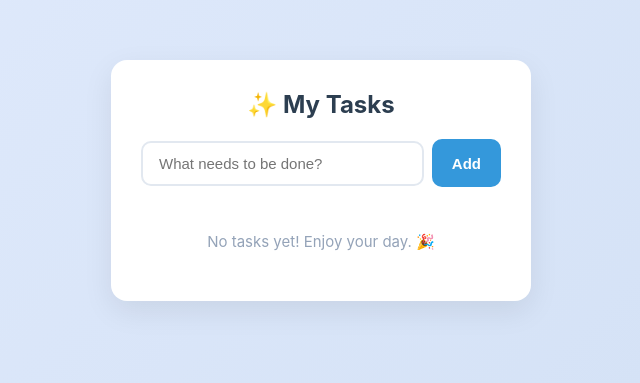
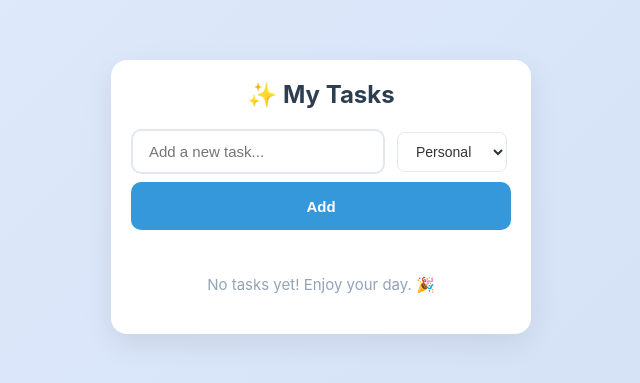
Before and after one commit to bikhizlit/To-do-List, a Django app: page / in a window 1280 px wide. Shown: the top 383 px of the page, without its empty margins (319-959 px from the left). Run offline with Django 5.2, Linux system fonts and the light colour scheme; data that the repository does not hold is empty.

Commit message:
deleted files

```diff
--- a/todolist/gunicorn_config.py
+++ b/todolist/gunicorn_config.py
@@ -1 +1 @@
-wsgi_app = "todolist.wsgi:application" # <-- Replace 'myproject' with your exact Django project folder name!
+wsgi_app = "todolist.wsgi:application"
--- a/todolist/todoapp/templates/todoapp/todo.html
+++ b/todolist/todoapp/templates/todoapp/todo.html
@@ -21,11 +21,12 @@
         }
         .container {
             background: #ffffff;
-            padding: 30px;
+            padding: 20px;
             border-radius: 16px;
             box-shadow: 0 10px 30px rgba(0, 0, 0, 0.08);
             width: 100%;
             max-width: 420px;
+
         }
         h2 {
             color: #2c3e50;
@@ -38,6 +39,8 @@
             display: flex;
             gap: 10px;
             margin-bottom: 25px;
+            margin-top: 12px;
+            align-items: center;
         }
         input[type="text"] {
             flex: 1;
@@ -146,7 +149,27 @@
             gap: 10px;
             margin-bottom: 25px;
         }
+        select[name="category"] {
+    padding: 10px 14px;
+    border: 1px solid #e2e8f0;
+    border-radius: 8px;
+    font-size: 14px;
+    background-color: #fff;
+    color: #333;
+    outline: none;
+    cursor: pointer;
+    transition: border-color 0.2s ease;
 
+    /* Tweaks to line it up perfectly with the input */
+    height: 100%;
+    margin: 0 4px;
+}
+
+/* Add a subtle blue border when the user clicks it */
+select[name="category"]:focus {
+    border-color: #3182ce;
+    box-shadow: 0 0 0 3px rgba(66, 153, 225, 0.5);
+}
     </style>
 </head>
 <body>
@@ -155,13 +178,22 @@
         <h2>✨ My Tasks</h2>
 
 
-    <form method="POST" class="todo-form" style="display: flex; gap: 8px; margin-bottom: 25px; align-items: center; flex-wrap: wrap;">
+    <form method="POST" action="{% url 'add_todo' %}" class="todo-form" style="display: flex; gap: 8px; margin-bottom: 25px; align-items: center; flex-wrap: wrap;">
+
     {% csrf_token %}
-    <!-- Input Box -->
-    <input type="text" name="title" placeholder="What needs to be done?" required style="flex: 1; min-width: 150px;">
+
+    <input type="text" name="title" placeholder="Add a new task..." required>
+
+    <select name="category">
+        <option value="personal">Personal</option>
+        <option value="work">Work</option>
+        <option value="shopping">Shopping</option>
+        <option value="others">Others</option>
+
+    </select>
 
     <!-- Add Button -->
-    <button type="submit" style="padding: 12px 20px; background: #3498db; color: white; border: none; border-radius: 10px; font-size: 15px; font-weight: 600; cursor: pointer; height: 48px;">
+    <button type="submit" style="padding: 12px 20px; background: #3498db; color: white; border: none; border-radius: 10px; font-size: 15px; font-weight: 600; cursor: pointer; height: 48px; width: 100%;  gap: 10px;">
         Add
     </button>
 
@@ -169,7 +201,7 @@
     {% if tasks %}
         <button type="button"
                 onclick="if(confirm('Are you sure you want to delete all tasks? 🧹')) { window.location.href='{% url 'clear_all_tasks' %}'; }"
-                style="padding: 0 16px; background: #e74c3c; color: white; border: none; border-radius: 10px; font-size: 15px; font-weight: 600; cursor: pointer; display: inline-flex; align-items: center; justify-content: center; height: 48px; transition: background 0.2s;">
+                style="padding: 0 16px; background: #e74c3c; color: white; border: none; border-radius: 10px; font-size: 15px; font-weight: 600; cursor: pointer; display: inline-flex; align-items: center; justify-content: center; height: 48px; transition: background 0.2s; width: 100%;">
            Clear All
         </button>
     {% endif %}
@@ -185,9 +217,12 @@
                 <div style="display: flex; flex-direction: column; gap: 4px;">
                     {% if task.completed %}
                         <span class="task-text completed-text">{{ task.title }}</span>
+                        <!-- RIGHT -->
                     {% else %}
                         <span class="task-text">{{ task.title }}</span>
                     {% endif %}
+
+                    <span class="tag {{ task.category }}">{{ task.get_category_display }}</span>
 
                     <!-- 💡 This line displays the creation time -->
                     <span class="task-time" style="font-size: 11px; color: #94a3b8;">
--- a/todolist/todoapp/urls.py
+++ b/todolist/todoapp/urls.py
@@ -3,6 +3,7 @@ from . import views
 
 urlpatterns = [
     path('', views.task_list, name='task_list'),
+    path('add/', views.add_todo, name='add_todo'),
     path('delete/<int:task_id>/', views.delete_task, name='delete_task'),
     path('complete/<int:task_id>/', views.complete_task, name='complete_task'),
     path('edit/<int:task_id>/', views.edit_task, name="edit_task"),
--- a/todolist/todoapp/views.py
+++ b/todolist/todoapp/views.py
@@ -2,26 +2,29 @@ from django.shortcuts import render, redirect
 from .models import Task
 
 def task_list(request):
+    tasks = Task.objects.all().order_by('-created_at')
+    return render(request, 'todoapp/todo.html', {'tasks': tasks})
+
+
+def add_todo(request):
     if request.method == "POST":
-        #Get the title from the form input (name="title")
         task_title = request.POST.get("title")
+        task_category = request.POST.get("category")
 
         if task_title:
-            #Force create and immediately save to the database
-            new_task = Task(title=task_title)
+            new_task = Task(title=task_title, category=task_category)
             new_task.save()
 
-        return redirect('task_list')
-
-    #Fetch all tasks to display on the page
-    tasks = Task.objects.all().order_by('-created_at')
-    return render(request, 'todoapp/todo.html', {'tasks': tasks})
+    return redirect('task_list')
 
 def complete_task(request, task_id):
     task = Task.objects.get(id=task_id)
     task.completed = not task.completed
     task.save()
     return redirect('task_list')
+
+
+
 
 def delete_task(request, task_id):
     task = Task.objects.get(id=task_id)
```
Also changed, not shown: todolist/todoapp/models.py (+9 -1 lines), todolist/todoapp/migrations/0003_task_user.py (added), todolist/todoapp/migrations/0004_remove_task_user_task_category.py (added).
